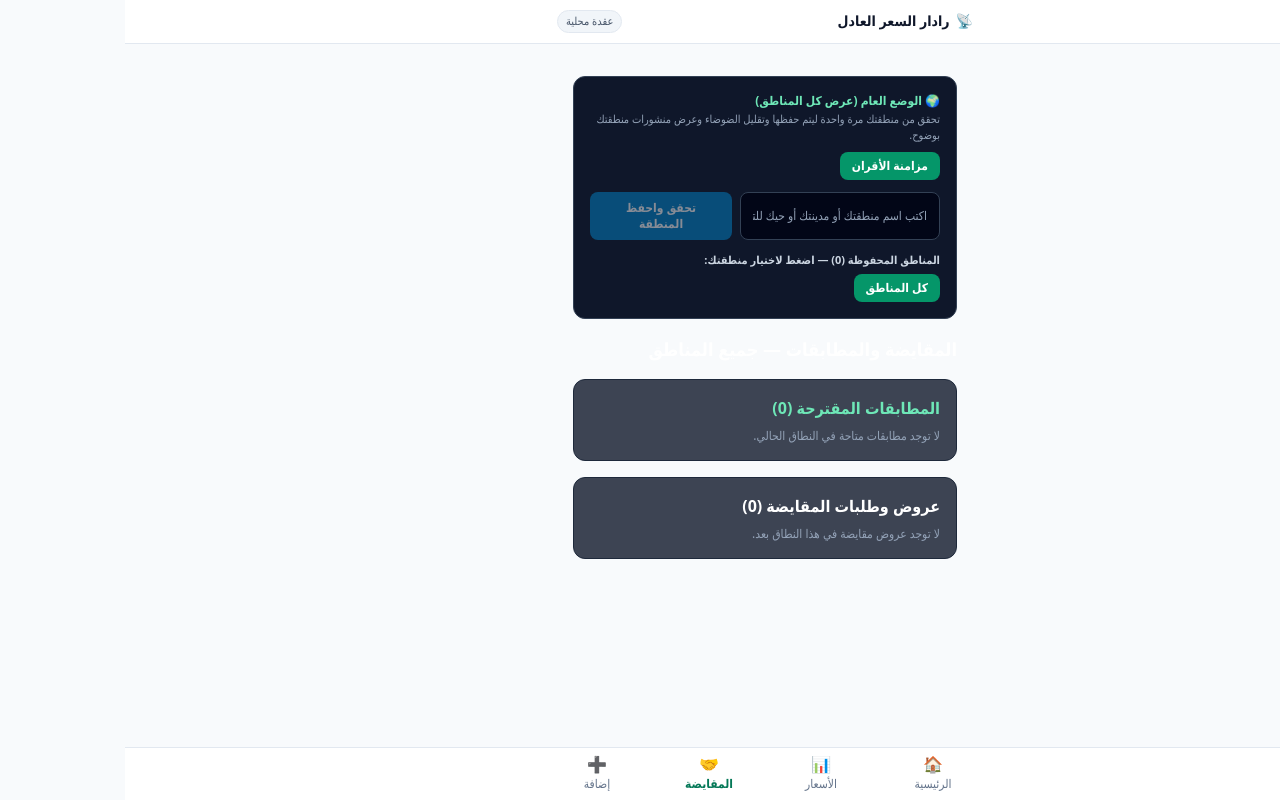
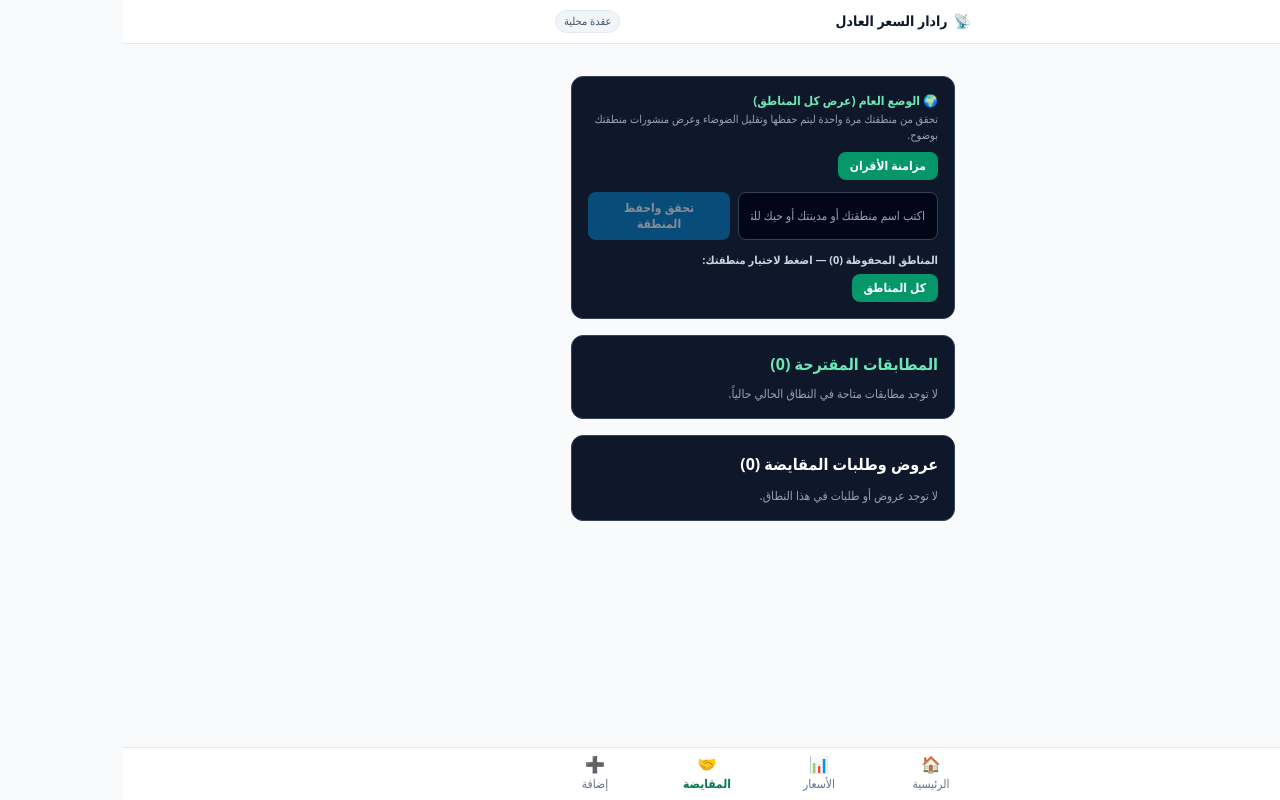
Before and after one commit to Mb4252/Decentralized-Free, a Next.js app: page /barter in a window 1280 px wide. Built offline with nearby package versions, Linux system fonts and the light colour scheme.

Commit message:
Update page.tsx

```diff
--- a/app/barter/page.tsx
+++ b/app/barter/page.tsx
@@ -1,9 +1,8 @@
 'use client';
 
-import React, { useState } from 'react';
+import React, { useMemo } from 'react';
 import { GeoFocusBanner } from '@/components/GeoFocusBanner';
 import { useApp } from '@/lib/context';
-import type { MarketEntry } from '@/core/types';
 
 function formatPublishedAt(timestamp?: number): string {
   if (!timestamp || !Number.isFinite(timestamp)) return 'غير محدد';
@@ -16,109 +15,114 @@ function formatPublishedAt(timestamp?: number): string {
   });
 }
 
-interface MatchLike {
-  giveEntry?: MarketEntry;
-  wantEntry?: MarketEntry;
-  offer?: MarketEntry;
-  request?: MarketEntry;
-  score?: number;
-  reason?: string;
+function cleanZone(raw?: string | null): string {
+  if (!raw) return '';
+  const parts = raw.trim().split(' - ');
+  if (parts.length > 1) {
+    const last = parts[parts.length - 1].trim();
+    if (/^(الجميع|شخصي|عام|خاص)\b/i.test(last)) {
+      return parts.slice(0, -1).join(' - ').trim();
+    }
+  }
+  return raw.trim();
 }
 
 export default function BarterPage() {
   const { entries, barterMatches, activeZone, canDeleteEntry, deleteEntry } = useApp();
-  const [deletedNote, setDeletedNote] = useState<string>('');
-  const barterEntries = entries.filter((e) => e.kind === 'have' || e.kind === 'need');
 
-  const handleDelete = (id: string, item: string) => {
-    deleteEntry(id);
-    setDeletedNote(`تم حذف عرض «${item}».`);
-    setTimeout(() => setDeletedNote(''), 3000);
-  };
+  const barterList = useMemo(() => {
+    const cleanAct = cleanZone(activeZone).toLowerCase();
+    return entries.filter((e) => {
+      if (e.kind !== 'have' && e.kind !== 'need') return false;
+      if (!cleanAct) return true;
+      return cleanZone(e.location).toLowerCase().includes(cleanAct);
+    });
+  }, [entries, activeZone]);
 
   return (
     <main dir="rtl" className="mx-auto max-w-4xl space-y-4 p-4 text-slate-100">
       <GeoFocusBanner />
 
-      <div className="flex flex-wrap items-center justify-between gap-2">
-        <h1 className="text-lg font-bold text-white">
-          المقايضة والمطابقات {activeZone ? `— ${activeZone}` : '— جميع المناطق'}
+      <section className="space-y-2.5 rounded-xl border border-slate-700 bg-slate-900 p-4">
+        <h1 className="text-base font-bold text-emerald-300">
+          المطابقات المقترحة ({barterMatches.length})
         </h1>
-        {deletedNote && (
-          <span className="rounded bg-rose-500/15 px-2.5 py-0.5 text-xs text-rose-200">
-            {deletedNote}
-          </span>
-        )}
-      </div>
-
-      <section className="space-y-2 rounded-xl border border-slate-800 bg-slate-900/80 p-4">
-        <h2 className="text-base font-bold text-emerald-300">
-          المطابقات المقترحة ({barterMatches.length})
-        </h2>
         {barterMatches.length === 0 ? (
-          <p className="text-xs text-slate-400">لا توجد مطابقات متاحة في النطاق الحالي.</p>
+          <p className="text-xs text-slate-400">
+            لا توجد مطابقات متاحة في النطاق الحالي حالياً.
+          </p>
         ) : (
-          <ul className="space-y-2 text-sm">
-            {barterMatches.map((rawMatch, idx) => {
-              const m = rawMatch as unknown as MatchLike;
-              const leftEntry = m.giveEntry || m.offer;
-              const rightEntry = m.wantEntry || m.request;
-              const leftId = leftEntry?.id || `left-${idx}`;
-              const rightId = rightEntry?.id || `right-${idx}`;
-
-              return (
-                <li
-                  key={`${leftId}-${rightId}-${idx}`}
-                  className="rounded-lg border border-slate-800 bg-slate-950/75 p-3"
-                >
-                  <div className="font-semibold text-white">
-                    {leftEntry ? `عرض: ${leftEntry.item} (${leftEntry.location})` : 'طرف أول'}
-                    {' ⇄ '}
-                    {rightEntry ? `طلب: ${rightEntry.item} (${rightEntry.location})` : 'طرف ثانٍ'}
-                  </div>
-                  <div className="mt-1 text-xs text-slate-400">
-                    {typeof m.score === 'number' ? `درجة التطابق: ${m.score}%` : ''}
-                    {m.reason ? `${typeof m.score === 'number' ? ' — ' : ''}${m.reason}` : ''}
-                  </div>
-                </li>
-              );
-            })}
+          <ul className="space-y-2 text-xs">
+            {barterMatches.map((m, idx) => (
+              <li
+                key={m.id || idx}
+                className="rounded-lg border border-slate-800 bg-slate-950 p-3 text-slate-100"
+              >
+                <div className="font-bold text-white">
+                  {m.giveEntry?.item} ↔ {m.wantEntry?.item}
+                </div>
+                <div className="mt-1 text-slate-400">
+                  {m.reason || 'مطابقة مقترحة'} — نسبة التوافق: {m.score}%
+                </div>
+              </li>
+            ))}
           </ul>
         )}
       </section>
 
-      <section className="space-y-2 rounded-xl border border-slate-800 bg-slate-900/80 p-4">
+      <section className="space-y-3 rounded-xl border border-slate-700 bg-slate-900 p-4">
         <h2 className="text-base font-bold text-white">
-          عروض وطلبات المقايضة ({barterEntries.length})
+          عروض وطلبات المقايضة ({barterList.length})
         </h2>
-        {barterEntries.length === 0 ? (
-          <p className="text-xs text-slate-400">لا توجد عروض مقايضة في هذا النطاق بعد.</p>
+
+        {barterList.length === 0 ? (
+          <p className="text-xs text-slate-400">لا توجد عروض أو طلبات في هذا النطاق.</p>
         ) : (
-          <ul className="divide-y divide-slate-800 text-sm">
-            {barterEntries.map((item) => {
-              const owned = canDeleteEntry(item);
+          <ul className="space-y-2.5">
+            {barterList.map((entry) => {
+              const owned = canDeleteEntry(entry);
+              const isHave = entry.kind === 'have';
+              const zoneText = cleanZone(entry.location);
+              const detailText =
+                typeof entry.price === 'number'
+                  ? `القيمة/السعر: ${entry.price}`
+                  : entry.wantItem
+                    ? `المقابل المطلوب: ${entry.wantItem}`
+                    : '';
+
               return (
                 <li
-                  key={item.id}
-                  className="flex flex-wrap items-center justify-between gap-2 py-2.5"
+                  key={entry.id}
+                  className="flex flex-col gap-2 rounded-xl border border-slate-800 bg-slate-950 p-3.5 text-xs"
                 >
-                  <div>
-                    <span className="font-semibold text-white">{item.item}</span>
-                    <span className="mr-2 text-xs text-emerald-300">— {item.location}</span>
-                    <div className="mt-0.5 text-[11px] text-slate-500">
-                      نُشر: {formatPublishedAt(item.createdAt)}
+                  <div className="flex flex-wrap items-center justify-between gap-2">
+                    <div className="flex flex-wrap items-center gap-2">
+                      <span className="text-sm font-bold text-white">{entry.item}</span>
+                      {zoneText && <span className="text-emerald-300">— 📍 {zoneText}</span>}
                     </div>
+
+                    <span
+                      className={`rounded-md border px-2.5 py-0.5 text-[11px] font-bold ${
+                        isHave
+                          ? 'border-emerald-500/40 bg-emerald-950 text-emerald-300'
+                          : 'border-sky-500/40 bg-sky-950 text-sky-300'
+                      }`}
+                    >
+                      {isHave ? 'متوفر (عرض)' : 'مطلوب (طلب)'}
+                    </span>
                   </div>
-                  <div className="flex items-center gap-3">
-                    <span className="text-xs text-slate-300">
-                      {item.kind === 'have' ? 'متوفر' : 'مطلوب'}
-                      {item.wantItem ? ` (يطلب: ${item.wantItem})` : ''}
-                    </span>
+
+                  {detailText && (
+                    <div className="font-semibold text-slate-200">{detailText}</div>
+                  )}
+
+                  <div className="flex items-center justify-between gap-2 pt-1 text-[11px] text-slate-400">
+                    <span>نُشر: {formatPublishedAt(entry.createdAt)}</span>
                     {owned && (
                       <button
                         type="button"
-                        onClick={() => handleDelete(item.id, item.item)}
-                        className="rounded border border-rose-500/40 bg-rose-950/50 px-2 py-0.5 text-[11px] text-rose-200 hover:bg-rose-900/60"
+                        onClick={() => deleteEntry(entry.id)}
+                        className="rounded-lg border border-rose-500/50 bg-rose-950/60 px-3 py-1 text-xs font-medium text-rose-200 hover:bg-rose-900/70"
                       >
                         حذف
                       </button>
```
